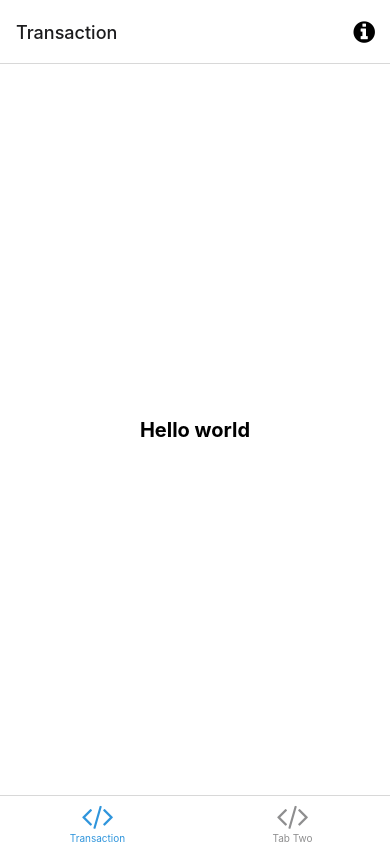
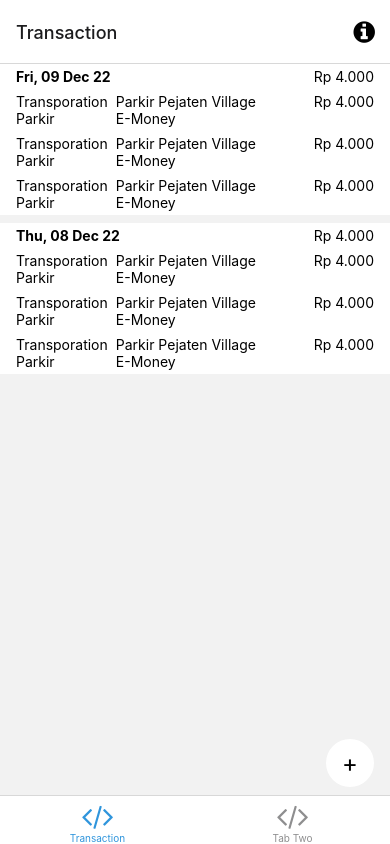
Before and after one commit to fyfirman/money-manager-mobile, a React Native app: screen /TabOne in a window 390 px wide. Built offline with nearby package versions, Linux system fonts and the light colour scheme; what expo-linking would draw is missing.

Commit message:
✨ feat: transaction list screen

```diff
--- /dev/null
+++ b/components/transaction-list/TransactionHeaderRow.tsx
@@ -0,0 +1,42 @@
+import { StyleSheet } from "react-native";
+import { Text, View, ViewProps } from "../Themed";
+import React from "react";
+import { format } from "date-fns";
+import { currencyFormat } from "../../helpers/string-helper";
+
+interface TransactionHeaderRowProps {
+  date: Date;
+  expenseAmount: number;
+  style?: ViewProps["style"];
+}
+
+const TransactionHeaderRow = ({
+  date,
+  expenseAmount,
+  style,
+}: TransactionHeaderRowProps) => {
+  return (
+    <View style={[styles.container, style]}>
+      <View style={styles.dateContainer}>
+        <Text style={styles.dateText}>{format(date, "EEE, dd MMM yy")}</Text>
+      </View>
+      <Text>{currencyFormat(expenseAmount)}</Text>
+    </View>
+  );
+};
+
+export default TransactionHeaderRow;
+
+const styles = StyleSheet.create({
+  container: {
+    flexDirection: "row",
+    paddingHorizontal: 16,
+    paddingVertical: 4,
+  },
+  dateContainer: {
+    flex: 1,
+  },
+  dateText: {
+    fontWeight: "bold",
+  },
+});
--- /dev/null
+++ b/components/transaction-list/TransactionRow.tsx
@@ -0,0 +1,50 @@
+import { StyleSheet } from "react-native";
+import React from "react";
+import { Text, View, ViewProps } from "../Themed";
+import { currencyFormat } from "../../helpers/string-helper";
+
+interface TransactionRowProps {
+  category: string;
+  subCategory: string;
+  amount: number;
+  account: string;
+  title: string;
+  style?: ViewProps["style"];
+}
+
+const TransactionRow = ({
+  account,
+  amount,
+  category,
+  subCategory,
+  title,
+  style,
+}: TransactionRowProps) => {
+  return (
+    <View style={[styles.container, style]}>
+      <View>
+        <Text>{category}</Text>
+        <Text>{subCategory}</Text>
+      </View>
+      <View style={styles.titleColumn}>
+        <Text>{title}</Text>
+        <Text>{account}</Text>
+      </View>
+      <Text>{currencyFormat(amount)}</Text>
+    </View>
+  );
+};
+
+export default TransactionRow;
+
+const styles = StyleSheet.create({
+  container: {
+    flexDirection: "row",
+    paddingHorizontal: 16,
+    paddingVertical: 4,
+  },
+  titleColumn: {
+    flex: 1,
+    marginHorizontal: 8,
+  },
+});
--- /dev/null
+++ b/helpers/string-helper.ts
@@ -0,0 +1,4 @@
+export const currencyFormat = (value: number) => {
+  // return indonesia currency format in rounded number
+  return new Intl.NumberFormat('id-ID', { style: 'currency', currency: 'IDR', maximumFractionDigits: 0 }).format(value);
+}
--- a/package.json
+++ b/package.json
@@ -18,6 +18,7 @@
     "@react-navigation/bottom-tabs": "^6.0.5",
     "@react-navigation/native": "^6.0.2",
     "@react-navigation/native-stack": "^6.1.0",
+    "date-fns": "^2.29.3",
     "expo": "~45.0.0",
     "expo-asset": "~8.5.0",
     "expo-constants": "~13.1.1",
--- a/screens/TabOneScreen.tsx
+++ /dev/null
@@ -1,29 +0,0 @@
-import { StyleSheet } from 'react-native';
-
-import { Text, View } from '../components/Themed';
-import { RootTabScreenProps } from '../types';
-
-export default function TabOneScreen({ navigation }: RootTabScreenProps<'TabOne'>) {
-  return (
-    <View style={styles.container}>
-      <Text style={styles.title}>Hello world</Text>
-    </View>
-  );
-}
-
-const styles = StyleSheet.create({
-  container: {
-    flex: 1,
-    alignItems: 'center',
-    justifyContent: 'center',
-  },
-  title: {
-    fontSize: 20,
-    fontWeight: 'bold',
-  },
-  separator: {
-    marginVertical: 30,
-    height: 1,
-    width: '80%',
-  },
-});
--- /dev/null
+++ b/screens/TransactionListScreen.tsx
@@ -0,0 +1,92 @@
+import { Button, ScrollView, StyleSheet, TouchableOpacity } from "react-native";
+import { Text } from "../components/Themed";
+
+import TransactionHeaderRow from "../components/transaction-list/TransactionHeaderRow";
+import TransactionRow from "../components/transaction-list/TransactionRow";
+import { RootTabScreenProps } from "../types";
+
+export default function TabOneScreen({
+  navigation,
+}: RootTabScreenProps<"TabOne">) {
+  return (
+    <>
+      <ScrollView style={styles.container}>
+        <TransactionHeaderRow
+          date={new Date(2022, 11, 9)}
+          expenseAmount={4000}
+        />
+        <TransactionRow
+          account="E-Money"
+          amount={4000}
+          category="Transporation"
+          subCategory="Parkir"
+          title="Parkir Pejaten Village"
+        />
+        <TransactionRow
+          account="E-Money"
+          amount={4000}
+          category="Transporation"
+          subCategory="Parkir"
+          title="Parkir Pejaten Village"
+        />
+        <TransactionRow
+          account="E-Money"
+          amount={4000}
+          category="Transporation"
+          subCategory="Parkir"
+          title="Parkir Pejaten Village"
+        />
+        <TransactionHeaderRow
+          date={new Date(2022, 11, 8)}
+          expenseAmount={4000}
+          style={{ marginTop: 8 }}
+        />
+        <TransactionRow
+          account="E-Money"
+          amount={4000}
+          category="Transporation"
+          subCategory="Parkir"
+          title="Parkir Pejaten Village"
+        />
+        <TransactionRow
+          account="E-Money"
+          amount={4000}
+          category="Transporation"
+          subCategory="Parkir"
+          title="Parkir Pejaten Village"
+        />
+        <TransactionRow
+          account="E-Money"
+          amount={4000}
+          category="Transporation"
+          subCategory="Parkir"
+          title="Parkir Pejaten Village"
+        />
+      </ScrollView>
+      <TouchableOpacity style={styles.fabButton}>
+        <Text style={styles.fabText}>+</Text>
+      </TouchableOpacity>
+    </>
+  );
+}
+
+const styles = StyleSheet.create({
+  container: {
+    flex: 1,
+  },
+  fabButton: {
+    position: "absolute",
+    bottom: 8,
+    right: 16,
+    width: 48,
+    height: 48,
+    borderRadius: 24,
+    backgroundColor: "white",
+    alignItems: "center",
+    justifyContent: "center",
+    elevation: 4,
+  },
+  fabText: {
+    fontSize: 24,
+  },
+});
```
Also changed, not shown: navigation/index.tsx (+49 -26 lines), 1 other file (tests, documents, lock files or other folders).
